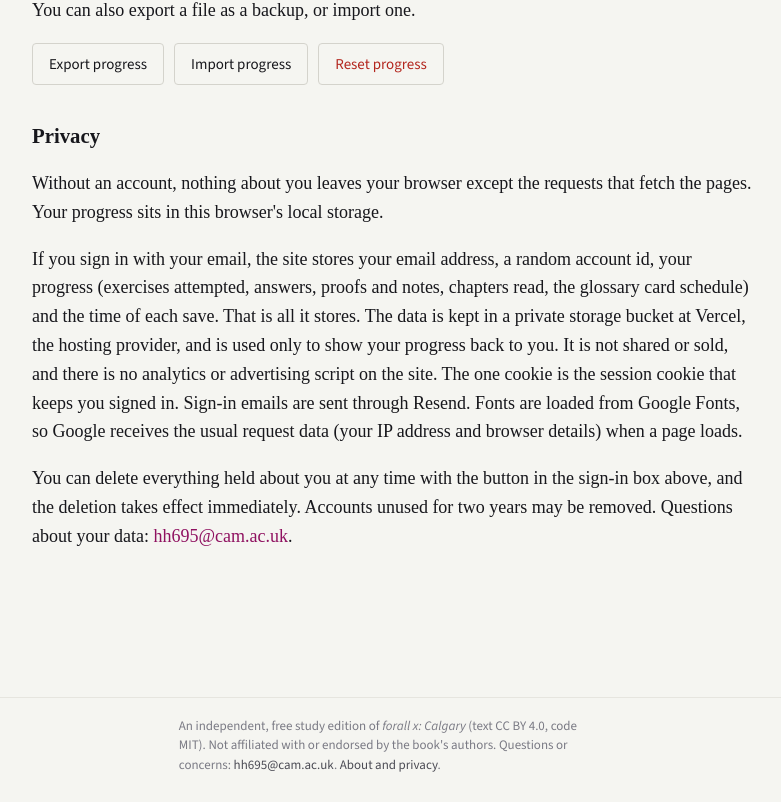
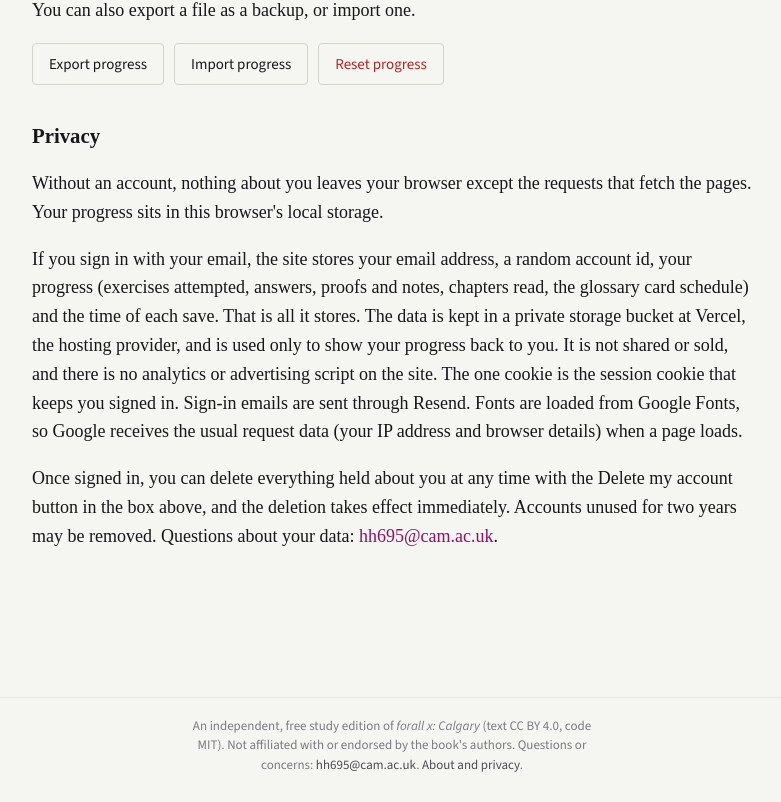
Before and after one commit to rickyhuanghx/forallx-workbook, a React (Vite) app: page /about in a window 1280 px wide. Shown: the part 2092-2894 px from the top of the page, without its empty margins (248-1029 px from the left). Built offline with nearby package versions, Linux system fonts and the light colour scheme; a web font is replaced by a local one.

Commit message:
About: privacy wording for the delete button; centre the footer line

```diff
--- a/src/pages/About.tsx
+++ b/src/pages/About.tsx
@@ -108,8 +108,8 @@ export function About() {
         data (your IP address and browser details) when a page loads.
       </p>
       <p>
-        You can delete everything held about you at any time with the button in the sign-in box above, and the deletion takes effect
-        immediately. Accounts unused for two years may be removed. Questions about your data: <a href={`mailto:${CONTACT}`}>{CONTACT}</a>.
+        Once signed in, you can delete everything held about you at any time with the Delete my account button in the box above, and
+        the deletion takes effect immediately. Accounts unused for two years may be removed. Questions about your data: <a href={`mailto:${CONTACT}`}>{CONTACT}</a>.
       </p>
     </div>
   );
--- a/src/styles.css
+++ b/src/styles.css
@@ -493,7 +493,7 @@ td.is-wrong .tt-cell { border-color: var(--bad); color: var(--bad); }
 
 /* Site footer (legal notice) */
 .site-foot { margin-top: 48px; padding: 18px 24px 28px; border-top: 1px solid var(--rule-soft); font-family: var(--sans); font-size: 13px; color: var(--ink-3); }
-.site-foot p { max-width: var(--measure); margin: 0 auto; line-height: 1.5; }
+.site-foot p { max-width: var(--measure); margin: 0 auto; line-height: 1.5; text-align: center; }
 .site-foot a { color: var(--ink-2); }
 .sync-join input[type="email"] { font: inherit; color: var(--ink); }
 .sync-alt { margin-top: 12px; }
```
